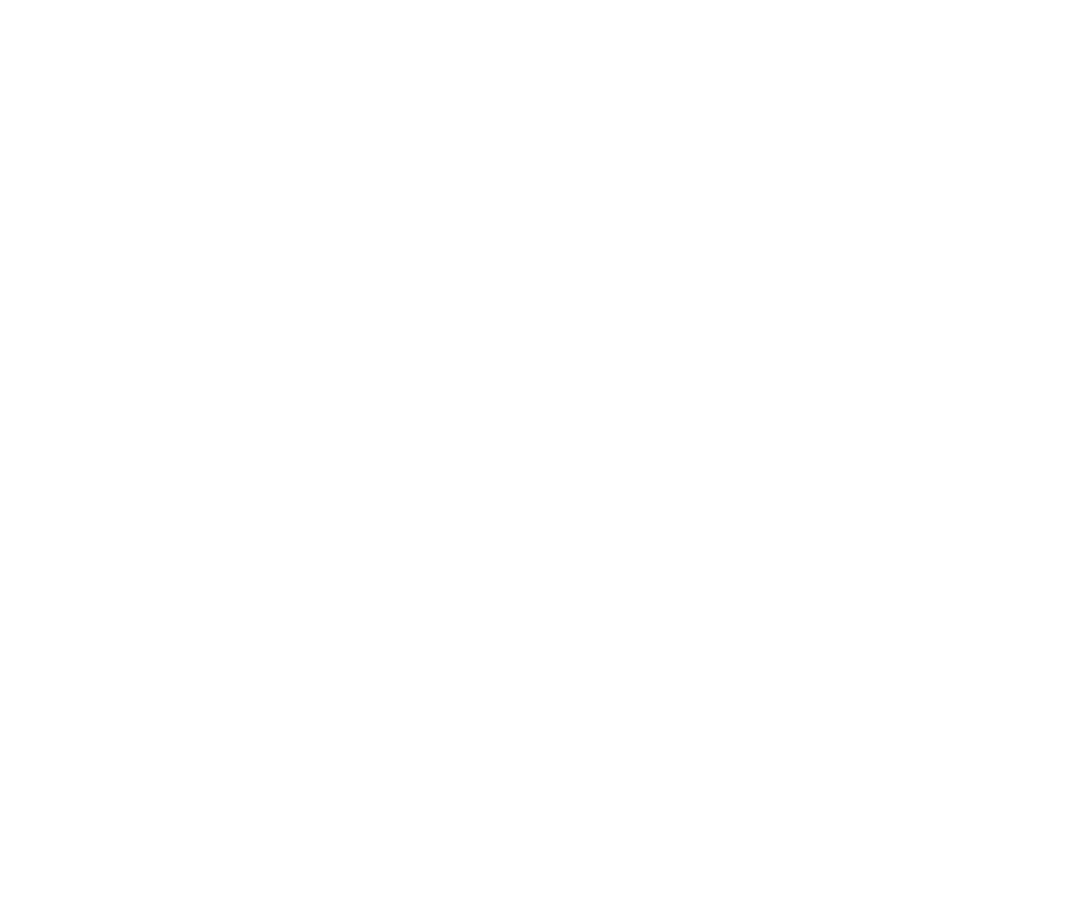
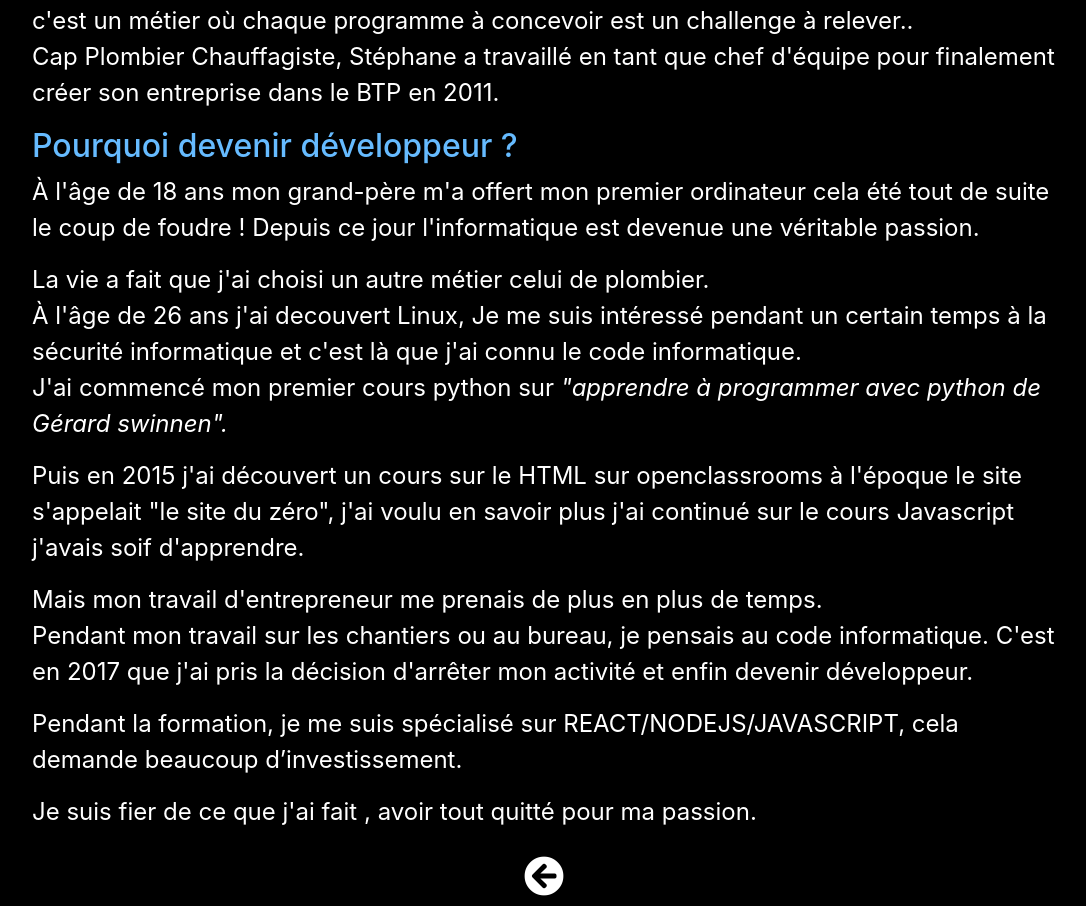
Before and after one commit to darksh3ll/portfolio-React, a React (Create React App) app: page /parcours in a window 1280 px wide. Shown: the part 509-1415 px from the top of the page, without its empty margins (96-1182 px from the left). Before the commit the page ends 800 px from the top, so only its background shows below. Built offline with nearby package versions, Linux system fonts and the light colour scheme.

Commit message:
Add parcours

```diff
--- a/src/component/Apropos/Apropos.css
+++ b/src/component/Apropos/Apropos.css
@@ -32,7 +32,7 @@
 /*Tablette*/
 @media screen and (min-width: 425px) {
     .mainContent {
-        font-size: 4em;
+        font-size: 2.5em;
         line-height: 1.0625;
         font-weight: 600;
     }
--- a/src/component/Apropos/Apropos.js
+++ b/src/component/Apropos/Apropos.js
@@ -11,7 +11,7 @@
                 <br/>J'ai choisi Javascript/React pour son intéractivité mais ce n'est que le
                 début tous les languages sont attirants et a découvrir.
                 <br/>
-                Il n'y a pas d'age pour enrichir ses connaissances
+                Il n'y a pas d'âge pour enrichir ses connaissances.
             </p>
             <a href="https://wildcodeschool.fr/" target="_blank" rel="noreferrer noopener" >
                 <button>En savoir plus</button>
--- a/src/component/Epilogue/Epilogue.css
+++ b/src/component/Epilogue/Epilogue.css
@@ -11,11 +11,23 @@
     text-align: center;
 }
 
+.info {
+    border: none;
+}
+.savoirPlus {
+    padding-left: 5px !important;
+}
+.parcours {
+    width: 100%;
+    display: flex;
+    justify-content: center;
+    padding: 10px;
+}
 /*media queries*/
 /*Tablette*/
 @media screen and (min-width: 425px) {
     .EpilogueContent {
-        font-size: 4em;
+        font-size: 2.5em;
         line-height: 1.0625;
         font-weight: 600;
     }
--- a/src/component/Epilogue/Epilogue.js
+++ b/src/component/Epilogue/Epilogue.js
@@ -1,5 +1,7 @@
 import React from 'react';
+import {Link} from "react-router-dom";
 import "./Epilogue.css"
+
 const Epilogue = () => {
     return (
         <div className="mt-40">
@@ -9,8 +11,18 @@
                 Je peux faire ce qui me plait
                 En utilisant seulement mon esprit
             </p>
+
+            <div className="parcours">
+                <Link to='/parcours'>
+                    <button className="info">
+                        Découvrir Mon parcours
+                        <i className="far savoirPlus fa-arrow-alt-circle-right"></i>
+                    </button>
+                </Link>
+            </div>
+
         </div>
-    );
+);
 };
 
 export default Epilogue;
--- a/src/component/Header/Header.js
+++ b/src/component/Header/Header.js
@@ -11,7 +11,8 @@
                <br/>
                Full Stack
            </h1>
-           <a href="http://www.stephanejob.com/cvStephaneJob.pdf"target="_blank" rel="noreferrer noopener" ><button >Télécharger mon cv</button></a>
+           <a href="http://www.stephanejob.com/cvStephaneJob.pdf"target="_blank" rel="noreferrer noopener" ><button >Télécharger mon cv <i
+               className="fas fa-download"></i> </button></a>
 
        </header>
     );
--- /dev/null
+++ b/src/component/Parcours/Parcours.css
@@ -0,0 +1,44 @@
+.boxParcours {
+    background-color: black;
+    min-height: 100vh;
+}
+
+.moi {
+    width: 400px;
+}
+
+.stephane {
+    display: flex;
+    justify-content: center;
+    align-items: center;
+    padding-top: 50px;
+    flex-direction: column;
+    width: 80%;
+    margin:auto;
+}
+
+.arrow {
+    color: white;
+    font-size: 2.5em;
+    padding-top: 10px;
+    padding-bottom: 10px;
+}
+
+.boxArrow {
+    width: 100%;
+    text-align: center;
+}
+
+.titreContent {
+    color: #6bf;
+}
+
+.box {
+    padding-top: 80px;
+}
+
+.content {
+    font-size: 1.5em;
+    line-height: 1.5em;
+    color: white;
+}
--- /dev/null
+++ b/src/component/Parcours/Parcours.js
@@ -0,0 +1,63 @@
+import React from 'react';
+import "./Parcours.css"
+import {Link} from "react-router-dom";
+
+const Parcours = () => {
+    return (
+        <div className="boxParcours">
+
+            <div className="stephane">
+                <img className="rounded img-fluid moi" src="http://www.stephanejob.com/stephane.jpg" alt=""/>
+
+                <div className="box">
+                    <h2 className="titreContent">Devenir développeur : témoignage de stéphane</h2>
+
+                    <p className="content">
+                        Stéphane, élève à la Wild Code School Marseille, a choisi de devenir développeur web car c'est un
+                        métier où chaque programme à concevoir est un challenge à relever..<br/>
+                        Cap Plombier Chauffagiste, Stéphane a travaillé en tant que chef d'équipe pour finalement créer
+                        son entreprise dans le BTP en 2011.
+                    </p>
+
+                    <h2 className="titreContent">Pourquoi devenir développeur ?</h2>
+
+                    < p className="content">
+                        À l'âge de 18 ans mon grand-père m'a offert mon premier ordinateur cela été tout de suite le
+                        coup de foudre !
+                        Depuis ce jour l'informatique est devenue une véritable passion.</p>
+                    <p className="content">
+                        La vie a fait que j'ai choisi un autre métier celui de plombier.<br/>
+                        À l'âge de 26 ans j'ai decouvert Linux, Je me suis intéressé pendant un certain temps à la
+                        sécurité informatique et c'est là que j'ai connu le code informatique.<br/>
+                        J'ai commencé mon premier cours python sur <cite>"apprendre à programmer avec python de Gérard
+                        swinnen".</cite><br/></p>
+                    <p className="content">
+                        Puis en 2015 j'ai découvert un cours sur le HTML sur openclassrooms à l'époque le site s'appelait
+                        "le site du zéro", j'ai voulu en savoir plus j'ai continué sur le cours Javascript j'avais soif
+                        d'apprendre.</p>
+                    <p className="content">
+                        Mais mon travail d'entrepreneur me prenais de plus en plus de temps.<br/> Pendant mon travail sur les
+                        chantiers ou au bureau, je pensais au code informatique.
+                        C'est en 2017 que j'ai pris la décision d'arrêter mon activité et enfin devenir développeur.
+                    </p>
+                    <p className="content" >
+                        Pendant la formation, je me suis spécialisé sur REACT/NODEJS/JAVASCRIPT, cela demande beaucoup
+                        d’investissement.
+                    </p>
+                    <p className="content">
+                        Je suis fier de ce que j'ai fait , avoir tout quitté pour ma passion.</p>
+
+                </div>
+
+                <div className="boxArrow">
+                    <Link to={"/"}>
+                        <i className=" arrow fas fa-arrow-circle-left"></i>
+                    </Link>
+
+                </div>
+
+            </div>
+        </div>
+    );
+};
+export default Parcours;
--- a/src/component/Technologies/Techno.css
+++ b/src/component/Technologies/Techno.css
@@ -4,6 +4,10 @@
 
 .technologies {
     background: linear-gradient(-225deg, rgba(0,0,0,0.4) 0%, rgba(0,0,0,0.1) 200%), url("../assets/tigre.jpg") center;
-   background-size: cover;
-    height:auto
+     background-size: cover;
+    height:400px;
+    display: flex;
+    justify-content: center;
+    align-items: center;
+
 }
--- a/src/routes/PublicRouter.js
+++ b/src/routes/PublicRouter.js
@@ -1,11 +1,13 @@
 import React, {Component} from 'react';
 import {Switch, Route} from 'react-router-dom';
 import Home from "../component/Home/Home";
+import Parcours from "../component/Parcours/Parcours";
 class PublicRouter extends Component {
     render() {
         return (
               <Switch>
                 <Route exact path="/" component={Home}/>
+                <Route exact path="/parcours" component={Parcours}/>
             </Switch>
         );
     }
```
